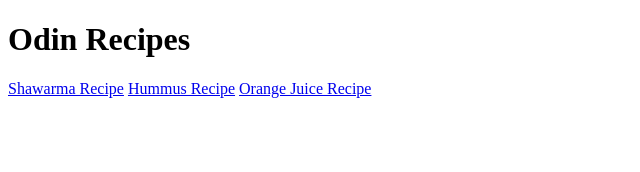
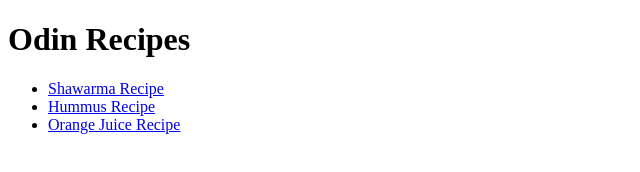
Before and after one commit to carlojian/odin-recipes-2025, a plain HTML site: page index.html in a window 1280 px wide. Shown: the whole page, without its empty margins (0-640 px from the left). Drawn offline with Linux system fonts and the light colour scheme.

Commit message:
style(index) wrap recipe links for better layout

```diff
--- a/index.html
+++ b/index.html
@@ -9,10 +9,11 @@
 
     <body>
         <h1>Odin Recipes</h1>
-
-        <a href="./recipes/shawarma.html">Shawarma Recipe</a>
-        <a href="./recipes/hummus.html">Hummus Recipe</a>
-        <a href="./recipes/oj.html">Orange Juice Recipe</a>
+        <ul>
+            <li><a href="./recipes/shawarma.html">Shawarma Recipe</a></li>
+            <li><a href="./recipes/hummus.html">Hummus Recipe</a></li>
+            <li><a href="./recipes/oj.html">Orange Juice Recipe</a></li>
+        </ul>
     </body>
 
 </html>
```
